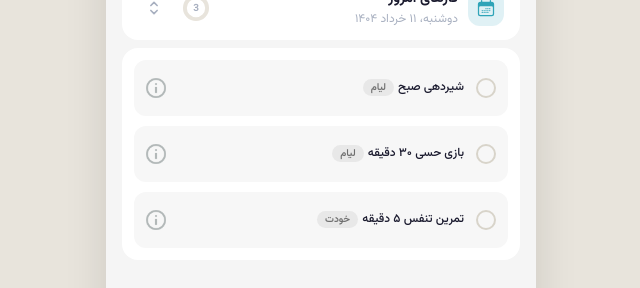
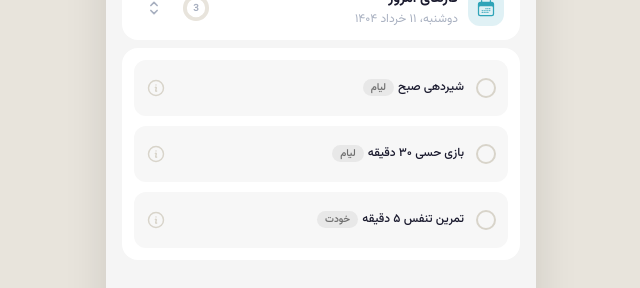
Before and after one commit to u3fiii/elora-app, a React (Vite) app: page /home in a window 1280 px wide. Shown: the part 186-474 px from the top of the page, without its empty margins (319-959 px from the left). Built offline with nearby package versions, Linux system fonts and the light colour scheme.

Commit message:
changed info icon

```diff
--- a/src/components/home/HomeTodoSection.tsx
+++ b/src/components/home/HomeTodoSection.tsx
@@ -1,9 +1,8 @@
 import clsx from 'clsx'
-import { ChevronUpDownIcon } from '@heroicons/react/24/outline'
+import { ChevronUpDownIcon, InformationCircleIcon } from '@heroicons/react/24/outline'
 import { CalendarDaysIcon } from '@heroicons/react/24/solid'
 import { AnimatePresence, motion, type Variants } from 'framer-motion'
 import { useEffect, useRef, useState } from 'react'
-import infoIcon from '../../assets/icons/info-outline.png'
 import type { HomeTask } from '../../types'
 import { playAllTasksDoneSound } from '../../utils/playAllTasksDoneSound'
 import { playTaskDoneSound } from '../../utils/playTaskDoneSound'
@@ -324,17 +323,12 @@ export function HomeTodoSection({
                 setOpenTaskId(task.id)
               }}
               className={clsx(
-                'relative z-10 flex h-9 w-9 shrink-0 -translate-x-2 items-center justify-center transition-opacity hover:opacity-80',
+                'relative z-10 flex h-9 w-9 shrink-0 -translate-x-2 items-center justify-center text-home-border transition-opacity hover:opacity-80',
                 task.completed && 'opacity-45',
               )}
               aria-label="اطلاعات بیشتر"
             >
-              <img
-                src={infoIcon}
-                alt=""
-                className="h-6 w-6 object-contain"
-                aria-hidden
-              />
+              <InformationCircleIcon className="h-5 w-5" strokeWidth={1.75} aria-hidden />
             </button>
           </motion.li>
           )
```
Also changed, not shown: src/assets/icons/info-outline.png (deleted).
